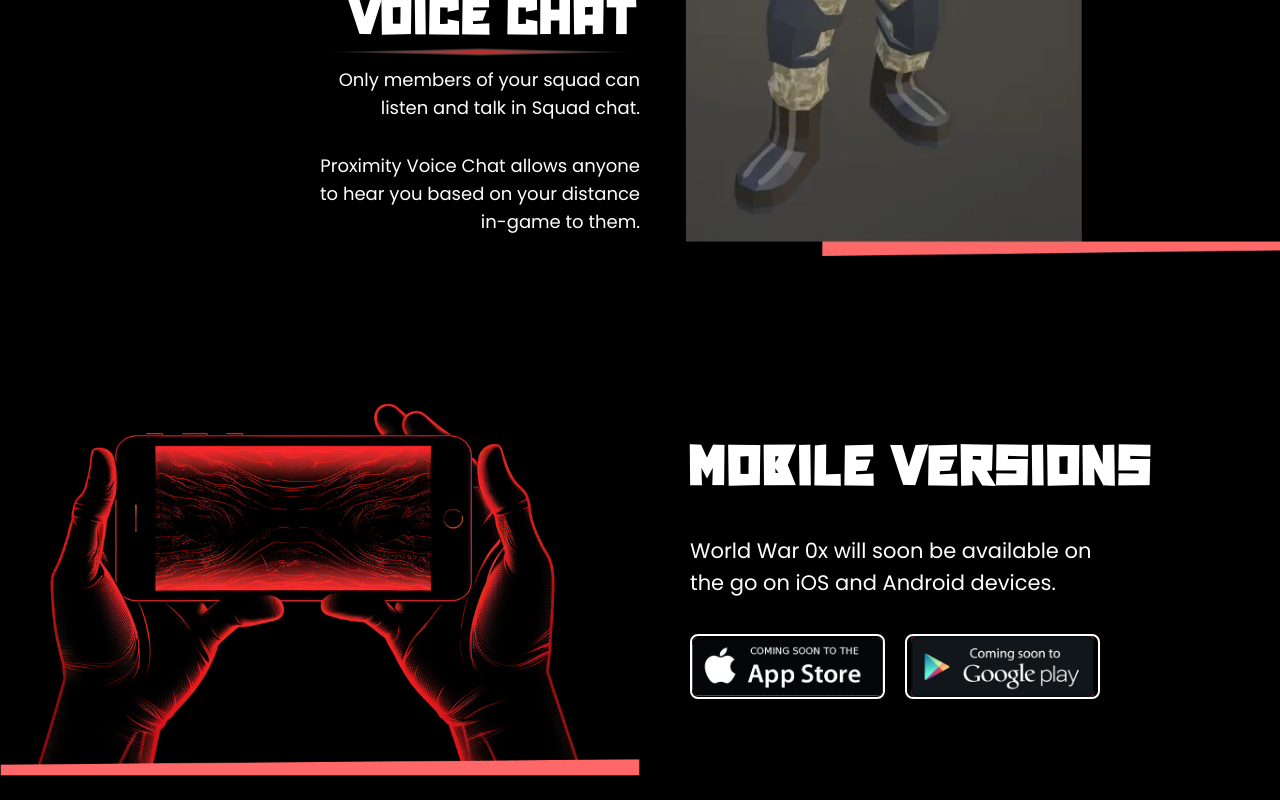
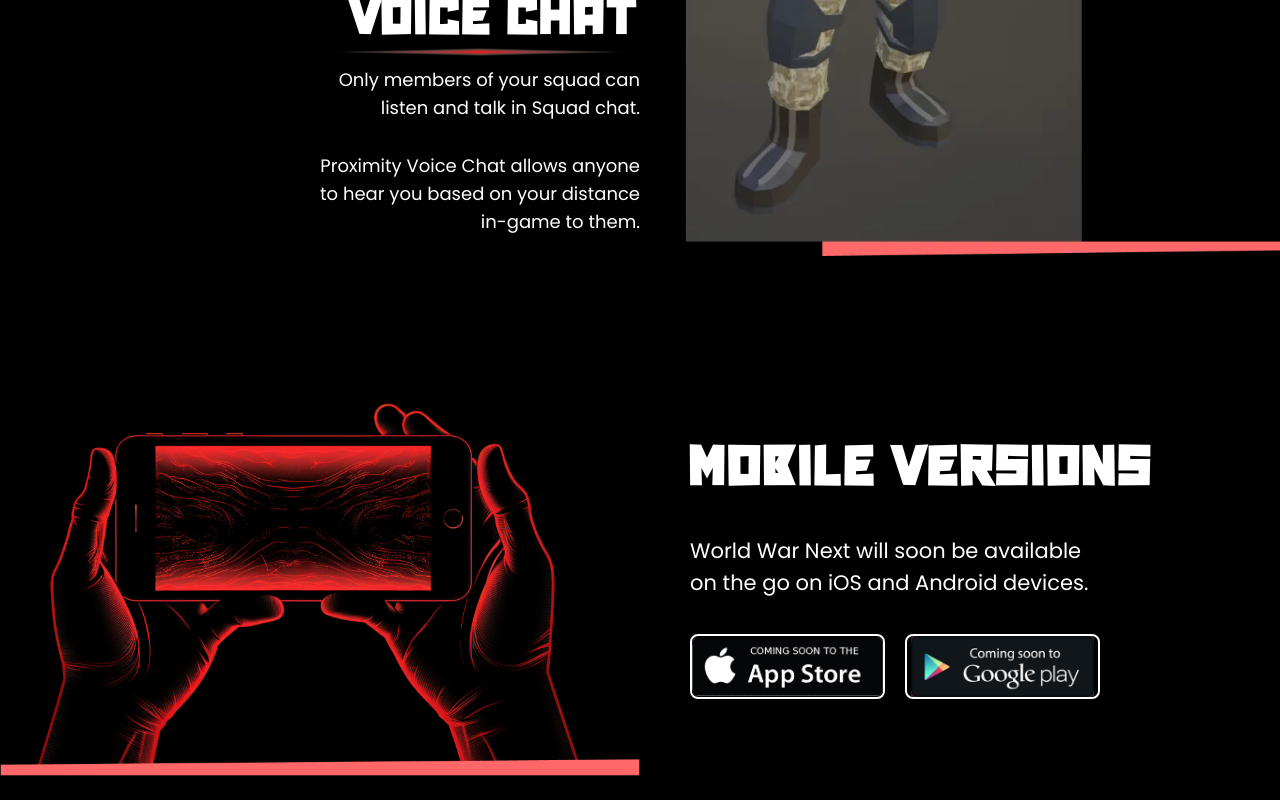
Before and after one commit to chwasiq0569/wwnext, a React (Create React App) app: page / in a window 1280 px wide. Shown: the part 11200-12000 px from the top of the page. Built offline with nearby package versions, Linux system fonts and the light colour scheme; a web font is replaced by a local one.

Commit message:
Change World War 0x to World War Next

```diff
--- a/public/index.html
+++ b/public/index.html
@@ -23,7 +23,7 @@
       work correctly both with client-side routing and a non-root public URL.
       Learn how to configure a non-root public URL by running `npm run build`.
     -->
-  <title>World War 0x - Browser Based Play To Earn FPS</title>
+  <title>World War Next - Browser Based Play To Earn FPS</title>
 </head>
 
 <body>
--- a/src/pages/HomePage/HomePage.jsx
+++ b/src/pages/HomePage/HomePage.jsx
@@ -291,7 +291,7 @@ const HomePage = () => {
 
                 <div className="MobileVersionContainerBox">
                     <h2>MOBILE VERSIONS</h2>
-                    <p>World War 0x will soon be available on the go on iOS and Android devices.</p>
+                    <p>World War Next will soon be available on the go on iOS and Android devices.</p>
                     <div className="appstoreimg-box">
                         <img loading="lazy" src={appStore} alt="" />
                         <img loading="lazy" src={googlePlay} alt="" />
```
